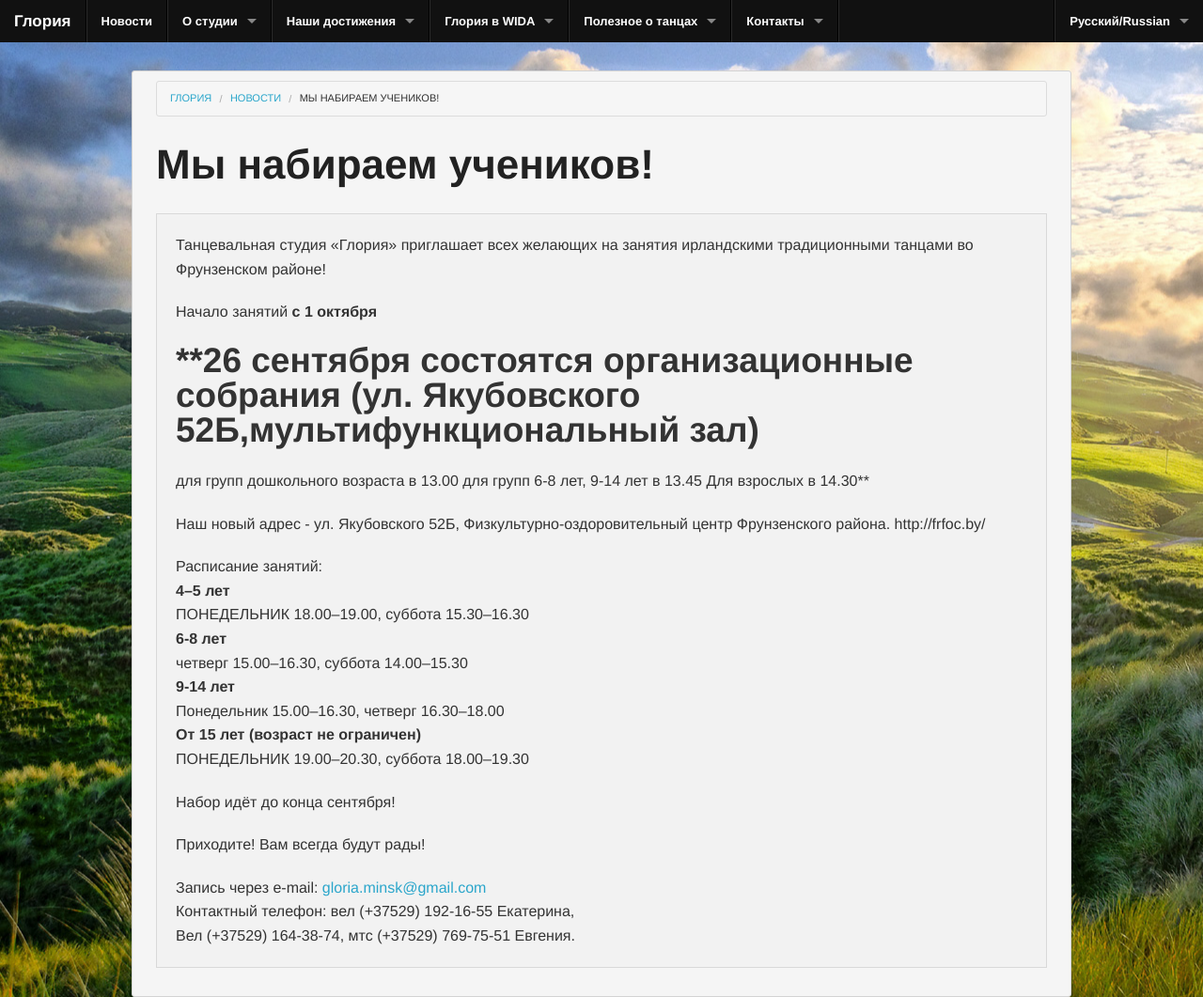
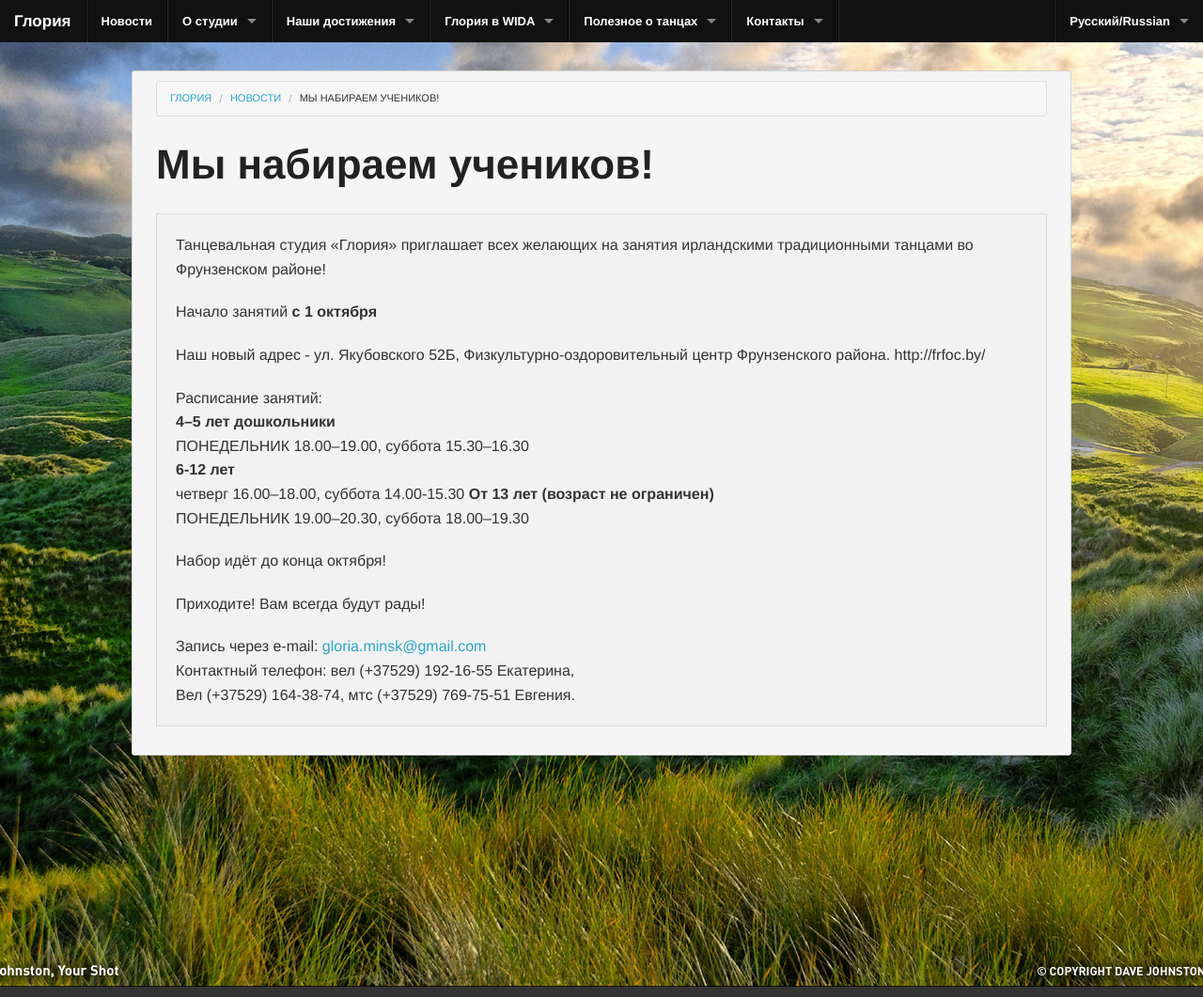
Before and after one commit to gloria-studio/gloria-studio.github.io, a Jekyll site: the page built from _posts/2015-08-26-we-recruit-studens.md, in a window 1280 px wide. Shown: the whole page at 94% size. Built offline with Jekyll 4.4.1, drawn with Linux system fonts in a browser that asks for light colours; Markdown is read by kramdown in place of the engine named in the settings.

Commit message:
Updated 2015-08-26-we-recruit-studens.md

```diff
--- a/_posts/2015-08-26-we-recruit-studens.md
+++ b/_posts/2015-08-26-we-recruit-studens.md
@@ -12,28 +12,23 @@ published: true
 
 
 
+
 Танцевальная студия «Глория» приглашает всех желающих на занятия ирландскими традиционными танцами во Фрунзенском районе!
 
 Начало занятий **с 1 октября**
 
-## **26 сентября состоятся организационные собрания (ул. Якубовского 52Б,мультифункциональный зал)
-для групп дошкольного возраста в 13.00
-для групп 6-8 лет, 9-14 лет в 13.45
-Для взрослых в 14.30**
 
 Наш новый адрес - ул. Якубовского 52Б, Физкультурно-оздоровительный центр Фрунзенского района. http://frfoc.by/
 
 Расписание занятий:
-**4--5 лет**
+**4--5 лет дошкольники**
 ПОНЕДЕЛЬНИК 18.00--19.00, суббота 15.30--16.30
-**6-8 лет**
-четверг 15.00--16.30, суббота 14.00--15.30
-**9-14 лет**
-Понедельник 15.00--16.30, четверг 16.30--18.00
-**От 15 лет (возраст не ограничен)**
+**6-12 лет**
+четверг 16.00--18.00, суббота 14.00-15.30
+**От 13 лет (возраст не ограничен)**
 ПОНЕДЕЛЬНИК 19.00--20.30, суббота 18.00--19.30
 
-Набор идёт до конца сентября!
+Набор идёт до конца октября!
 
 Приходите! Вам всегда будут рады!
 
```
